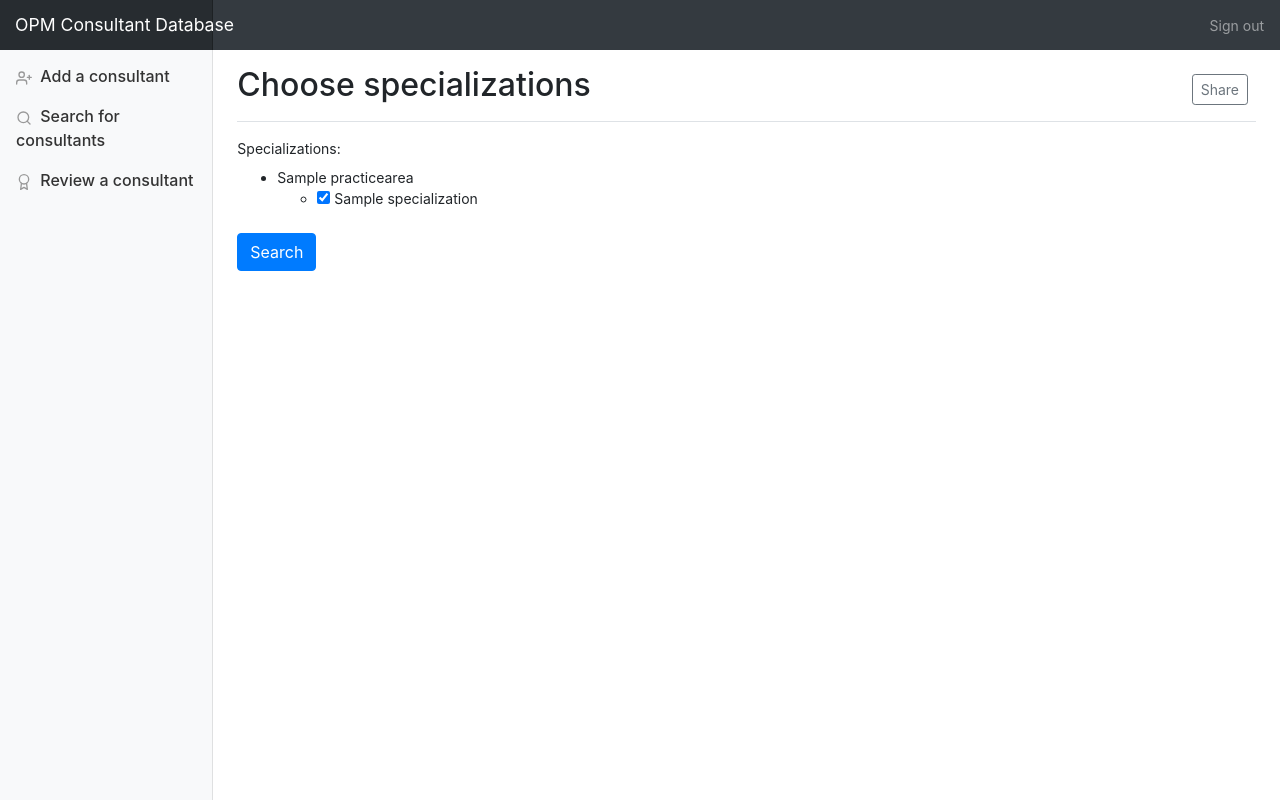
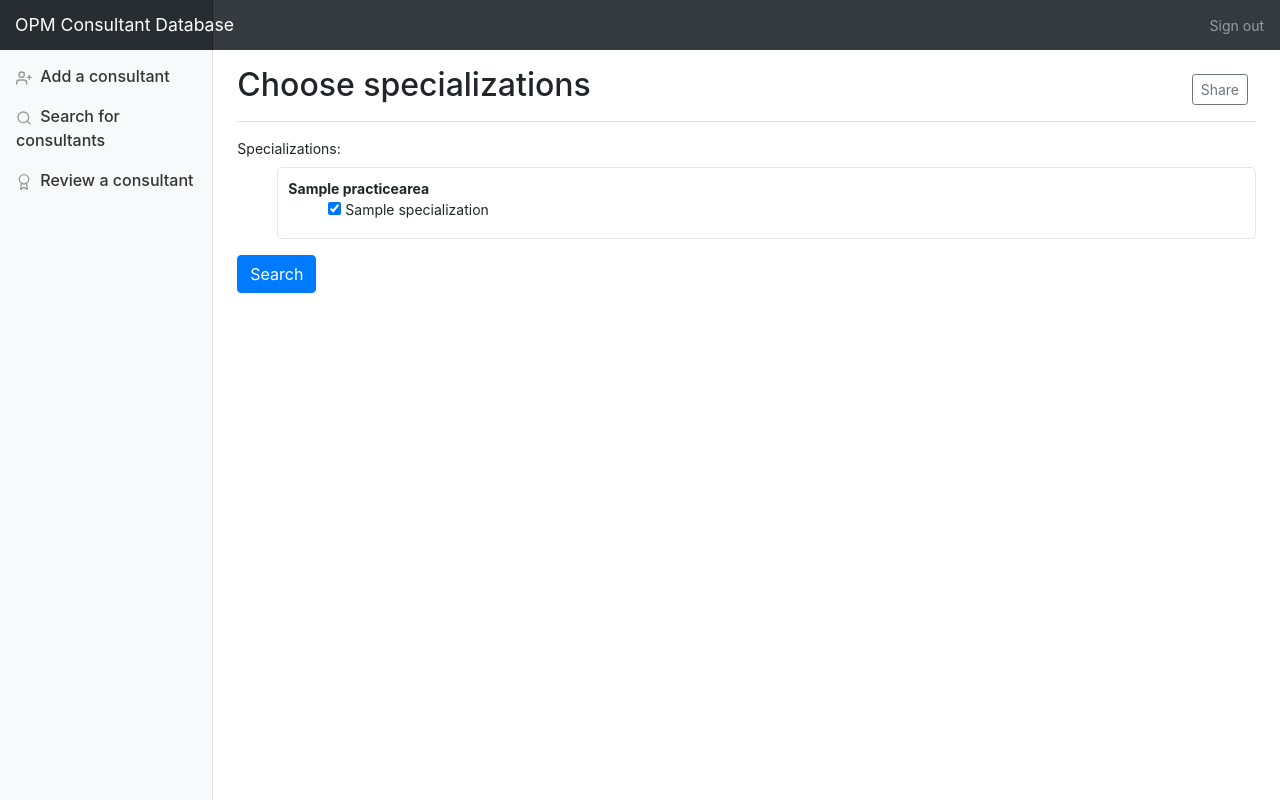
Before and after one commit to faaizajaz/consultDB, a Django app: page /1/search_specializations/ in a window 1280 px wide. Run offline with Django 3.2, Linux system fonts and the light colour scheme; tables that the repository leaves empty hold one stand-in row (values such as "Sample post"); some libraries are stand-ins or nearby versions.

Commit message:
More styling

```diff
--- a/query/templates/query/specialization_search.html
+++ b/query/templates/query/specialization_search.html
@@ -8,11 +8,11 @@ Choose specializations
 {% block content %}
 		<form method = "POST">
 		{% csrf_token %}
-		{{ form }}
+		{{ form.as_table }}
 		<div>
 			<button class="btn btn-primary" type="submit" name="search">
 				Search
 			</button>
 		</div>
 	</form>
-{% endblock %}
+{% endblock %}`
--- a/static/css/base.css
+++ b/static/css/base.css
@@ -92,3 +92,30 @@ body {
 
 .border-top { border-top: 1px solid #e5e5e5; }
 .border-bottom { border-bottom: 1px solid #e5e5e5; }
+
+#id_specializations > li {
+  border: 1px solid #e5e5e5;
+  border-radius: 5px;
+  margin-bottom: 15px;
+  list-style-type: none;
+  display: block;
+  padding: 10px;
+  font-weight: bold;
+}
+
+ul[id^="id_specializations_"] > li {
+  list-style-type: none;
+  font-weight: normal;
+  margin-top: 0px;
+}
+
+ul[id^="id_specializations_"] {
+  columns: 4;
+}
+
+
+/*[@id="id_specializations"]/li[1]
+#id_specializations > li
+#id_specializations > li
+
+*/
```
